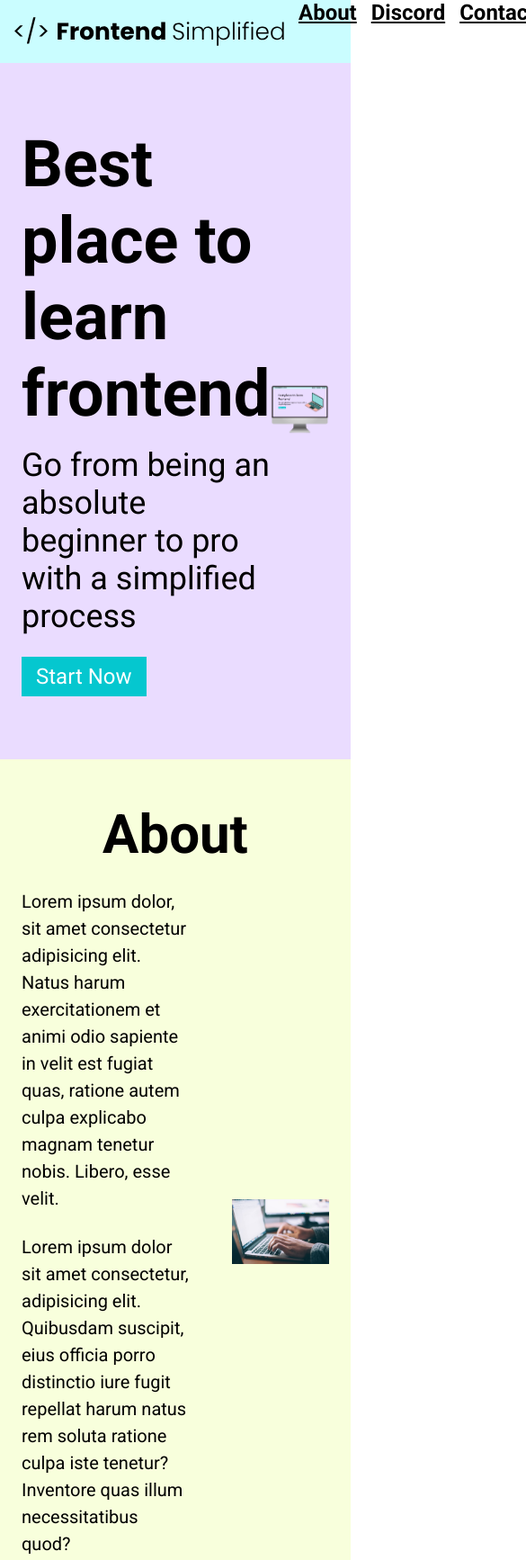
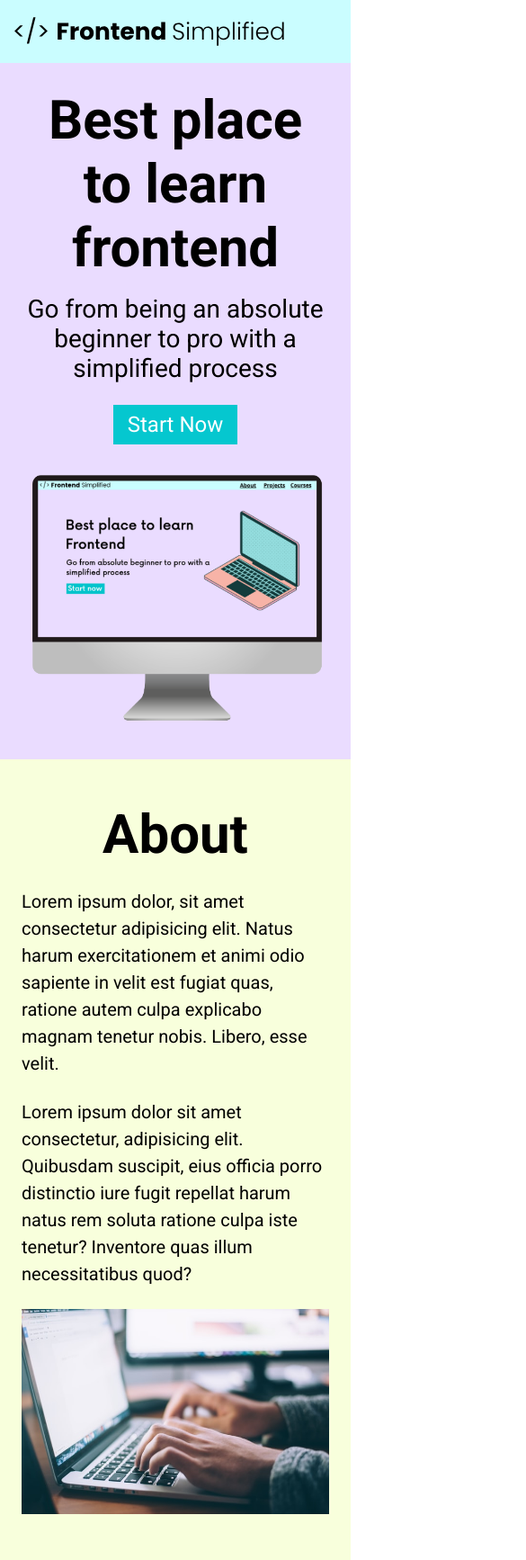
Before and after one commit to tylerleelee/github-pro1, a plain HTML site: page index.html in a window 390 px wide. Shown: the top 1734 px of the page at 90% size, 585 px wide, since content can reach past the window. Drawn offline with Linux system fonts and the light colour scheme.

Commit message:
Responsivness done Page complete

```diff
--- a/index.html
+++ b/index.html
@@ -19,13 +19,13 @@
       </nav>
       <header>
         <div class="row">
-          <div>
+          <div class="home__description">
             <h1>Best place to learn frontend</h1>
             <p class="subheader">
               Go from being an absolute beginner to pro with a simplified
               process
             </p>
-            <button>Start Now</button>
+            <button class="home__description--button">Start Now</button>
           </div>
           <figure>
             <img src="./assets/laptop.png" alt="" />
--- a/style.css
+++ b/style.css
@@ -138,6 +138,7 @@ contact
     display: flex;
     flex-direction: column;
     margin: 0 auto;
+    padding: 0 24px;
   }
 
   input, textarea {
@@ -169,3 +170,67 @@ FOOTER
   .footer__link {
     padding: 0 16px;
   }
+
+  /* SMALL PHONES, TABLKETS, LARGE PHONES */
+
+  @media (max-width: 728px) {
+    .row {
+        flex-direction: column;
+    }
+
+    .home__description {
+        margin-bottom: 24px;
+        display: flex;
+        flex-direction: column;
+        align-items: center;
+    }
+    .home__description--button {
+        max-width: 240px;
+    }
+    h1 {
+        text-align: center;
+        font-size: 60px;
+    }
+    .subheader {
+        text-align: center;
+        font-size: 28px;
+    }
+
+    ul {
+        display: none;
+    }
+
+    .section__description {
+        flex-direction: column;
+    }
+
+    .section__description--wrapper{
+        width: 100%;
+    }
+
+    .about__img-wrapper{
+        width: 100%;
+    }
+
+    #discord .section__description {
+        flex-direction: column-reverse;
+    }
+
+    footer {
+        padding: 48px 24px;
+    }
+
+    .footer__logo {
+        max-width: 360px;
+
+    }
+
+    .footer__link {
+        padding: 0 4px;
+        font-size: 18px;
+    }
+
+    .footer__links {
+        margin-bottom: 24px;
+    }
+  }
```
